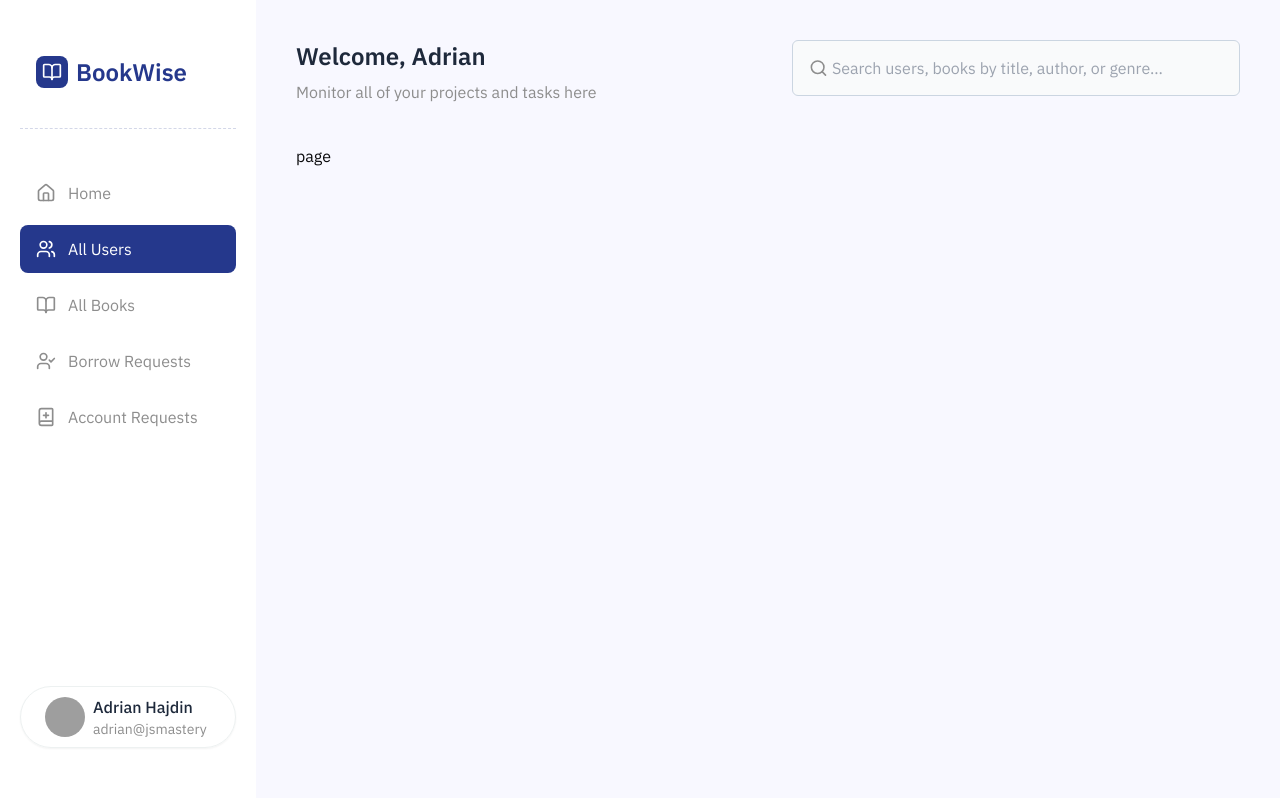
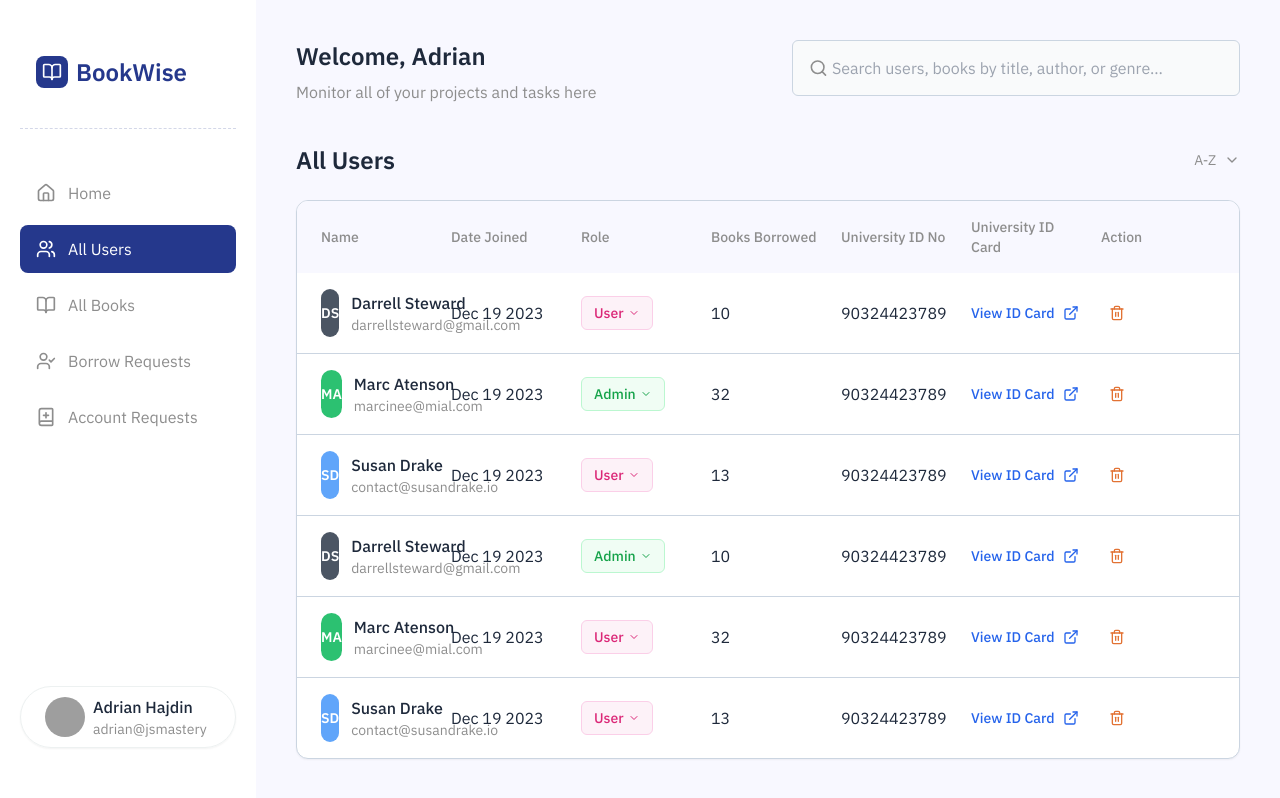
Before and after one commit to Euphoric-Coder/ShelfWise---College-Library-Management-System, a Next.js app: page /admin/all-users in a window 1280 px wide. Built offline with nearby package versions, Linux system fonts and the light colour scheme; grey boxes are pictures that could not be loaded.

Commit message:
Add all users page in the admin page

```diff
--- a/app/admin/all-users/page.jsx
+++ b/app/admin/all-users/page.jsx
@@ -1,8 +1,11 @@
+import AllUsersPage from '@/components/Admin/AllUsersPage'
 import React from 'react'
 
 const page = () => {
   return (
-    <div>page</div>
+    <div>
+      <AllUsersPage />
+    </div>
   )
 }
 
--- /dev/null
+++ b/components/Admin/AllUsersPage.jsx
@@ -0,0 +1,220 @@
+"use client";
+
+import React, { useState } from "react";
+import { ExternalLink, Trash2, ChevronDown, Check } from "lucide-react";
+
+const AllUsersPage = () => {
+  const [users] = useState([
+    {
+      id: "1",
+      name: "Darrell Steward",
+      email: "darrellsteward@gmail.com",
+      dateJoined: "Dec 19 2023",
+      role: "User",
+      booksBorrowed: 10,
+      universityId: "90324423789",
+      initials: "DS",
+      bgColor: "bg-gray-600",
+    },
+    {
+      id: "2",
+      name: "Marc Atenson",
+      email: "marcinee@mial.com",
+      dateJoined: "Dec 19 2023",
+      role: "Admin",
+      booksBorrowed: 32,
+      universityId: "90324423789",
+      initials: "MA",
+      bgColor: "bg-green-500",
+    },
+    {
+      id: "3",
+      name: "Susan Drake",
+      email: "contact@susandrake.io",
+      dateJoined: "Dec 19 2023",
+      role: "User",
+      booksBorrowed: 13,
+      universityId: "90324423789",
+      initials: "SD",
+      bgColor: "bg-blue-400",
+    },
+    {
+      id: "4",
+      name: "Darrell Steward",
+      email: "darrellsteward@gmail.com",
+      dateJoined: "Dec 19 2023",
+      role: "Admin",
+      booksBorrowed: 10,
+      universityId: "90324423789",
+      initials: "DS",
+      bgColor: "bg-gray-600",
+    },
+    {
+      id: "5",
+      name: "Marc Atenson",
+      email: "marcinee@mial.com",
+      dateJoined: "Dec 19 2023",
+      role: "User",
+      booksBorrowed: 32,
+      universityId: "90324423789",
+      initials: "MA",
+      bgColor: "bg-green-500",
+    },
+    {
+      id: "6",
+      name: "Susan Drake",
+      email: "contact@susandrake.io",
+      dateJoined: "Dec 19 2023",
+      role: "User",
+      booksBorrowed: 13,
+      universityId: "90324423789",
+      initials: "SD",
+      bgColor: "bg-blue-400",
+    },
+  ]);
+
+  const [dropdownOpen, setDropdownOpen] = useState(null);
+
+  const toggleDropdown = (userId) => {
+    setDropdownOpen(dropdownOpen === userId ? null : userId);
+  };
+
+  const handleRoleChange = (userId, newRole) => {
+    // Handle role change logic here
+    setDropdownOpen(null);
+  };
+
+  return (
+    <div className="all-users-container">
+      <div className="all-users-header">
+        <h1 className="text-2xl font-semibold text-dark-400">All Users</h1>
+        <div className="flex items-center gap-2 text-sm text-light-500">
+          <span>A-Z</span>
+          <ChevronDown className="size-4" />
+        </div>
+      </div>
+
+      <div className="all-users-table">
+        <div className="all-users-table-header">
+          <div className="all-users-table-row">
+            <div className="all-users-table-cell font-medium text-light-500">
+              Name
+            </div>
+            <div className="all-users-table-cell font-medium text-light-500">
+              Date Joined
+            </div>
+            <div className="all-users-table-cell font-medium text-light-500">
+              Role
+            </div>
+            <div className="all-users-table-cell font-medium text-light-500">
+              Books Borrowed
+            </div>
+            <div className="all-users-table-cell font-medium text-light-500">
+              University ID No
+            </div>
+            <div className="all-users-table-cell font-medium text-light-500">
+              University ID Card
+            </div>
+            <div className="all-users-table-cell font-medium text-light-500">
+              Action
+            </div>
+          </div>
+        </div>
+
+        <div className="all-users-table-body">
+          {users.map((user) => (
+            <div key={user.id} className="all-users-table-row">
+              <div className="all-users-table-cell">
+                <div className="flex items-center gap-3">
+                  <div
+                    className={`size-12 rounded-full flex items-center justify-center text-white font-semibold text-sm ${user.bgColor}`}
+                  >
+                    {user.initials}
+                  </div>
+                  <div>
+                    <p className="font-medium text-dark-400 text-base">
+                      {user.name}
+                    </p>
+                    <p className="text-sm text-light-500">{user.email}</p>
+                  </div>
+                </div>
+              </div>
+
+              <div className="all-users-table-cell">
+                <span className="text-dark-400 text-base">
+                  {user.dateJoined}
+                </span>
+              </div>
+
+              <div className="all-users-table-cell">
+                <div className="relative">
+                  <button
+                    onClick={() => toggleDropdown(user.id)}
+                    className={`all-users-role-badge ${
+                      user.role === "Admin" ? "role-admin" : "role-user"
+                    }`}
+                  >
+                    {user.role}
+                    <ChevronDown className="size-3 ml-1" />
+                  </button>
+
+                  {dropdownOpen === user.id && (
+                    <div className="all-users-role-dropdown">
+                      <button
+                        onClick={() => handleRoleChange(user.id, "User")}
+                        className="all-users-role-dropdown-item"
+                      >
+                        <span className="text-pink-600 font-medium">User</span>
+                        {user.role === "User" && (
+                          <Check className="size-4 text-pink-600" />
+                        )}
+                      </button>
+                      <button
+                        onClick={() => handleRoleChange(user.id, "Admin")}
+                        className="all-users-role-dropdown-item"
+                      >
+                        <span className="text-green-600 font-medium">
+                          Admin
+                        </span>
+                        {user.role === "Admin" && (
+                          <Check className="size-4 text-green-600" />
+                        )}
+                      </button>
+                    </div>
+                  )}
+                </div>
+              </div>
+
+              <div className="all-users-table-cell">
+                <span className="text-dark-400 text-base">
+                  {user.booksBorrowed}
+                </span>
+              </div>
+
+              <div className="all-users-table-cell">
+                <span className="text-dark-400 text-base">
+                  {user.universityId}
+                </span>
+              </div>
+
+              <div className="all-users-table-cell">
+                <button className="all-users-view-id-btn">
+                  <span>View ID Card</span>
+                  <ExternalLink className="size-4" />
+                </button>
+              </div>
+
+              <div className="all-users-table-cell">
+                <button className="all-users-action-btn">
+                  <Trash2 className="size-4 text-red-500" />
+                </button>
+              </div>
+            </div>
+          ))}
+        </div>
+      </div>
+    </div>
+  );
+};
+
+export default AllUsersPage;
```
